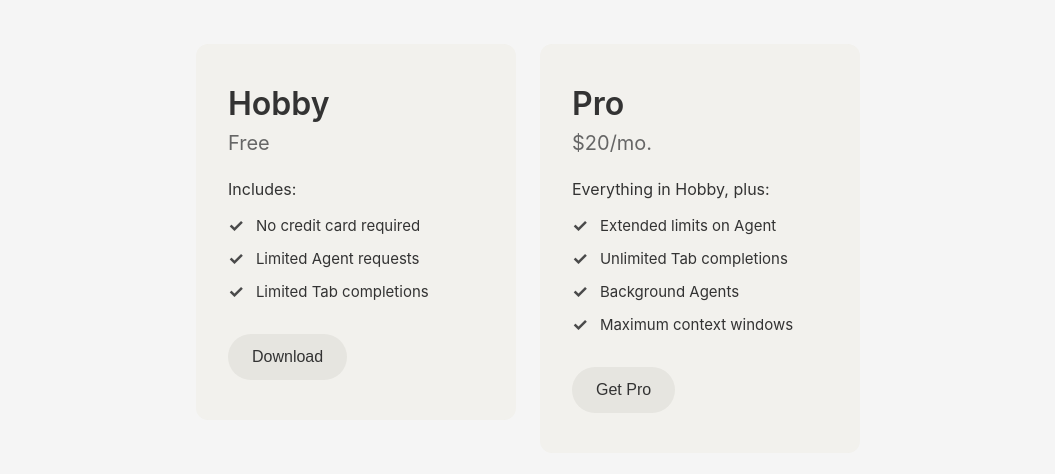
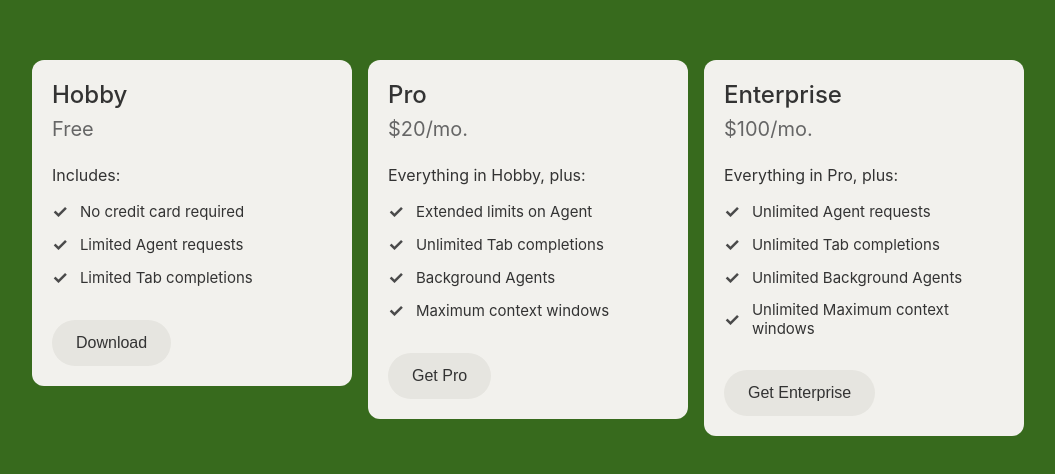
Before and after one commit to bllondis/week-1, a plain HTML site: page index.html in a window 1280 px wide. Shown: the part 152-626 px from the top of the page, without its empty margins (112-1167 px from the left). Drawn offline with Linux system fonts and the light colour scheme.

Commit message:
Added new card
Added new card

```diff
--- a/index.html
+++ b/index.html
@@ -56,6 +56,32 @@
             </div>
             <button class="download-button">Get Pro</button>
         </div>
+        <div class="card">
+            <h1 class="card-title">Enterprise</h1>
+            <p class="card-price">$100/mo.</p>
+            <div class="card-content">
+                <p class="includes-text">Everything in Pro, plus:</p>
+                <ul class="features-list">
+                    <li>
+                        <span class="checkmark">✓</span>
+                        Unlimited Agent requests
+                    </li>
+                    <li>
+                        <span class="checkmark">✓</span>
+                        Unlimited Tab completions
+                    </li>
+                    <li>
+                        <span class="checkmark">✓</span>
+                        Unlimited Background Agents
+                    </li>
+                    <li>
+                        <span class="checkmark">✓</span>
+                        Unlimited Maximum context windows
+                    </li>
+                </ul>
+            </div>
+            <button class="download-button">Get Enterprise</button>
+        </div>
     </div>
 </body>
 </html>
--- a/styles.css
+++ b/styles.css
@@ -6,7 +6,7 @@
 
 body {
     font-family: -apple-system, BlinkMacSystemFont, 'Segoe UI', Roboto, Oxygen, Ubuntu, Cantarell, sans-serif;
-    background-color: #f5f5f5;
+    background-color: #1f5802e3;
     display: flex;
     justify-content: center;
     align-items: center;
@@ -17,7 +17,7 @@
 .cards-container {
     display: flex;
     flex-direction: row;
-    gap: 24px;
+    gap: 16px;
     flex-wrap: nowrap;
     justify-content: center;
     align-items: flex-start;
@@ -26,14 +26,14 @@
 .card {
     background-color: #f2f1ed;
     border-radius: 12px;
-    padding: 40px 32px;
+    padding: 20px;
     width: 320px;
     flex-shrink: 0;
 }
 
 .card-title {
-    font-size: 32px;
-    font-weight: 600;
+    font-size: 24px;
+    font-weight: 500;
     color: #333;
     margin-bottom: 8px;
 }
```
